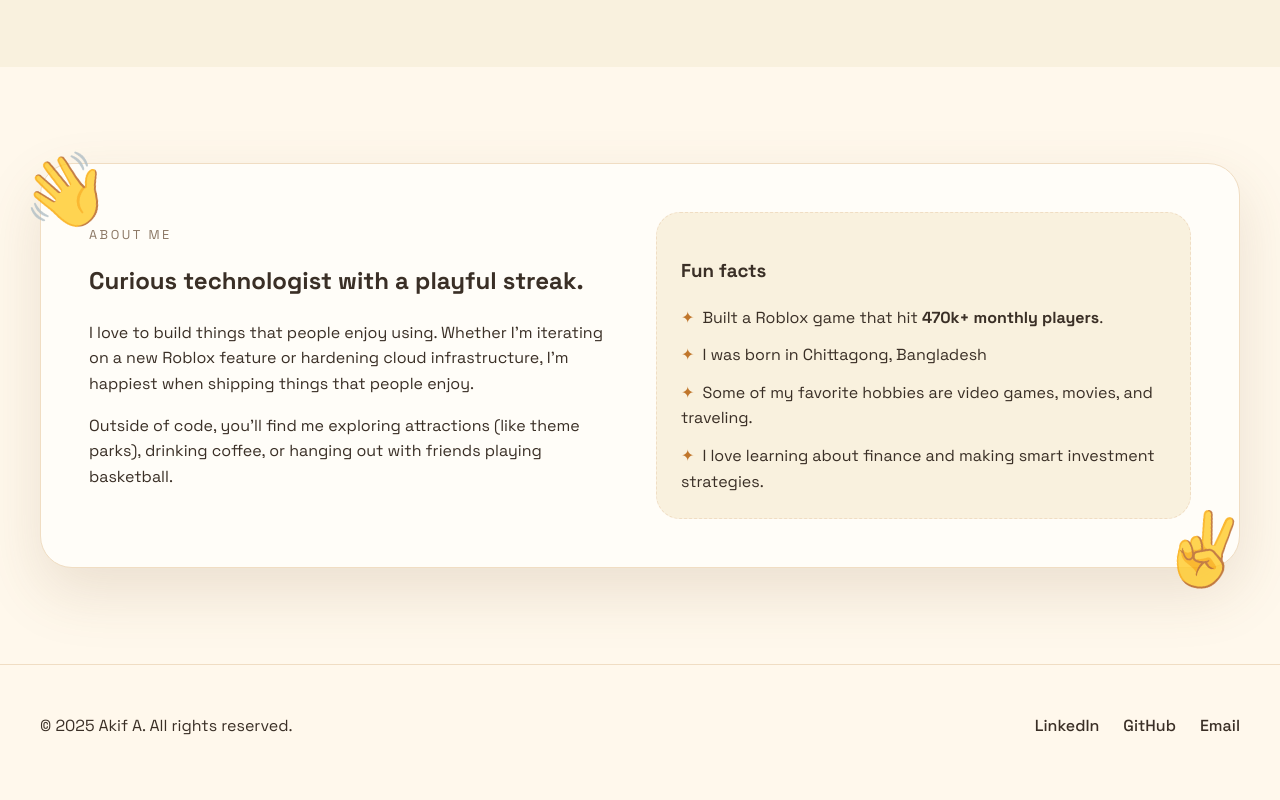
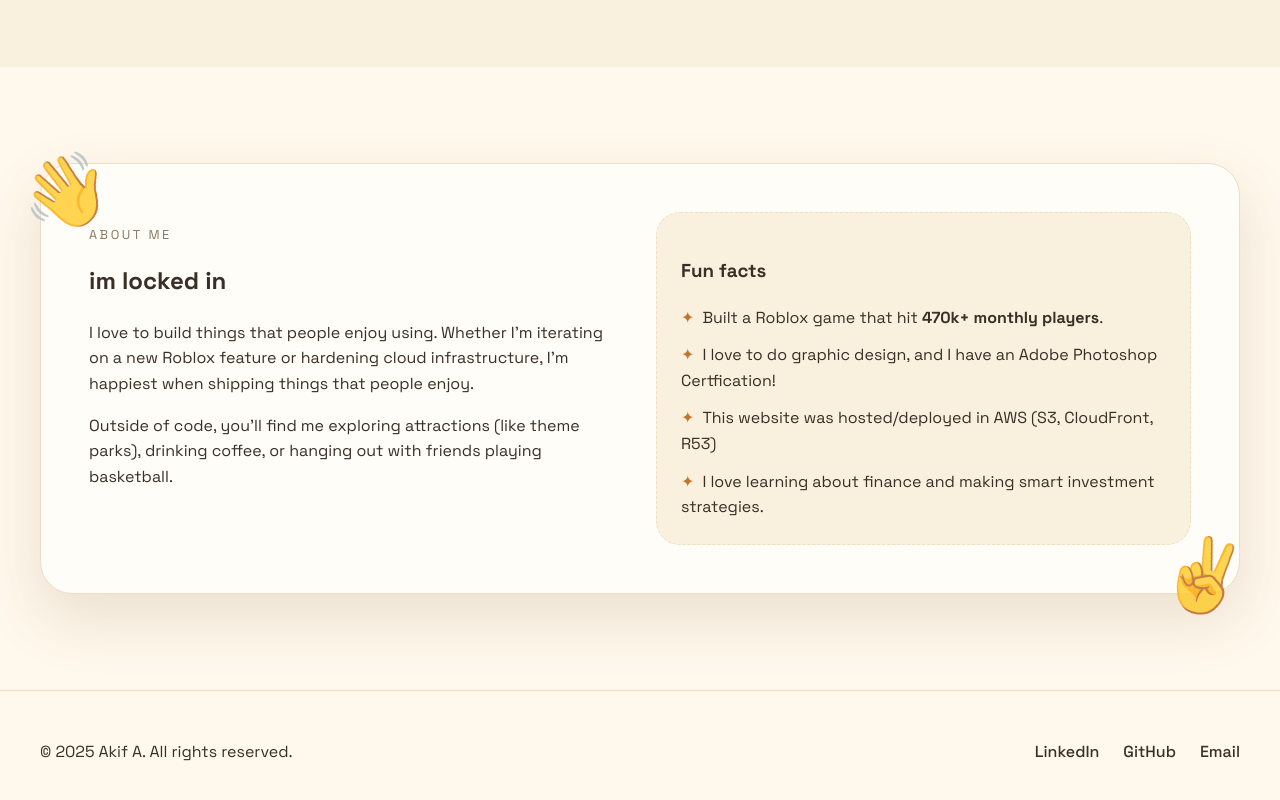
Before and after one commit to AK1F5/akif-portfolio, a website: page index.html in a window 1280 px wide. Shown: the part 2786-3586 px from the top of the page. Drawn offline with Linux system fonts and the light colour scheme; no server answers.

Commit message:
html text update + sync testing

```diff
--- a/index.html
+++ b/index.html
@@ -335,7 +335,7 @@ ags="React,Node.js,Data Viz"
             <div class="about-emoji about-emoji-left" aria-hidden="true">👋</div>
             <div>
               <p class="eyebrow">About me</p>
-              <h2>Curious technologist with a playful streak.</h2>
+              <h2>im locked in</h2>
               <p>
                 I love to build things that people enjoy using.
                 Whether I’m iterating on a new Roblox feature or hardening cloud infrastructure, I’m happiest when shipping things that people enjoy.
@@ -348,8 +348,8 @@ ags="React,Node.js,Data Viz"
               <h3>Fun facts</h3>
               <ul>
                 <li>Built a Roblox game that hit <strong>470k+ monthly players</strong>.</li>
-                <li>I was born in Chittagong, Bangladesh</li>
-                <li>Some of my favorite hobbies are video games, movies, and traveling.</li>
+                <li>I love to do graphic design, and I have an Adobe Photoshop Certfication!</li>
+                <li>This website was hosted/deployed in AWS (S3, CloudFront, R53)</li>
                 <li>I love learning about finance and making smart investment strategies.</li>
               </ul>
             </div>
```
